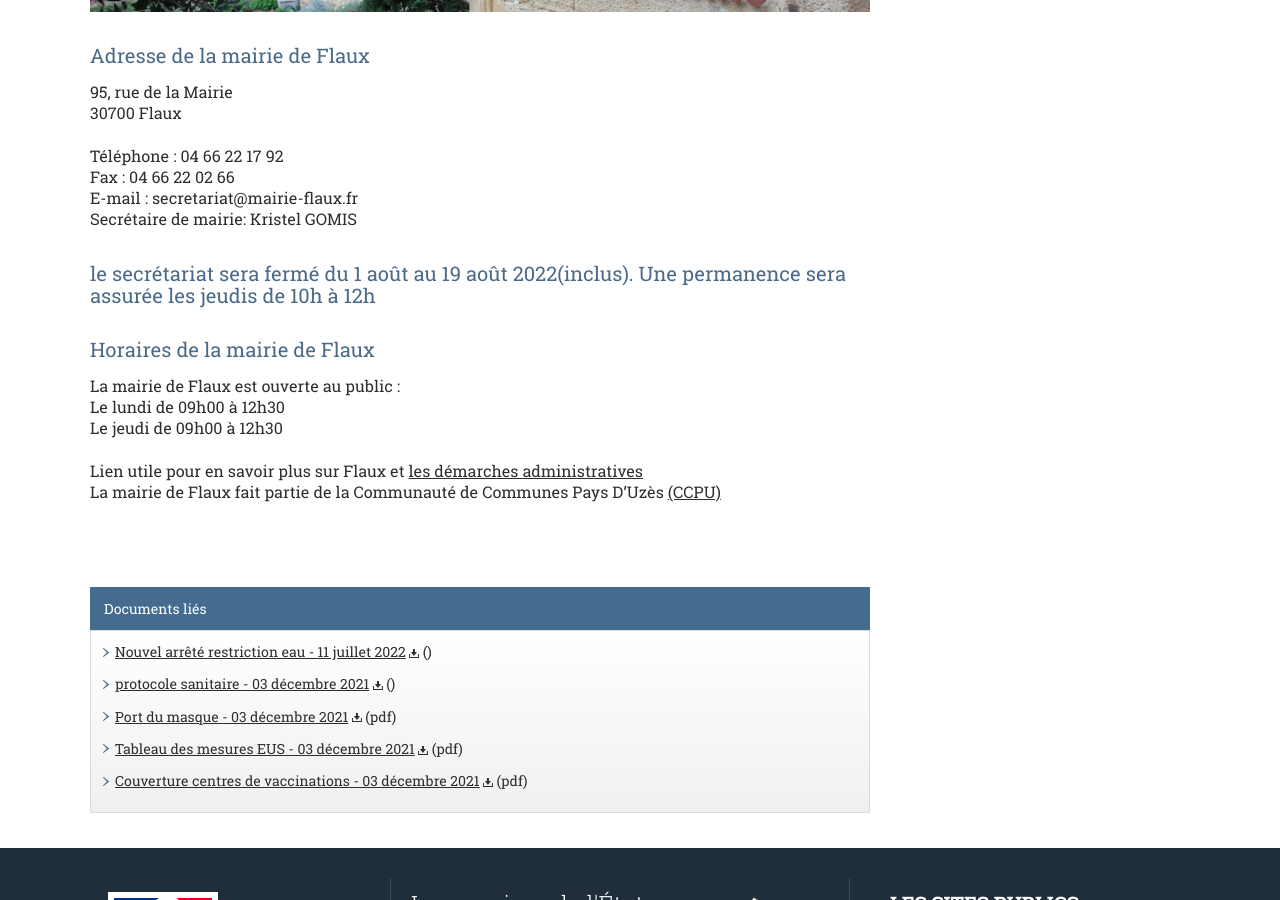
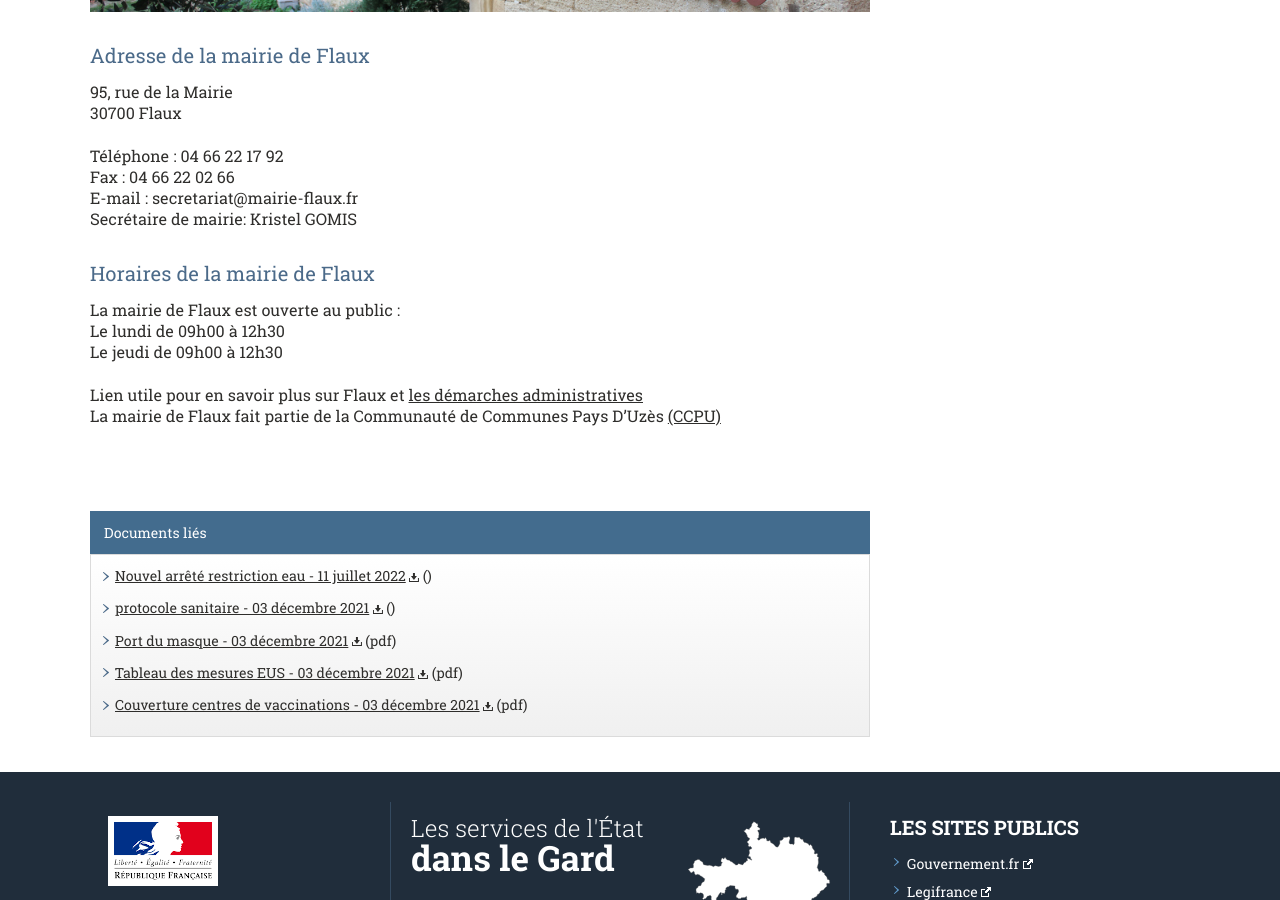
Before and after one commit to Flaux-Village/flaux-village.github.io, a Jekyll site: the page built from mairie.md, in a window 1280 px wide and 900 px high, scrolled down 569 px. Built offline with Jekyll 4.4.1, drawn with Linux system fonts in a browser that asks for light colours; our own code applies the rules of GitHub Pages for plain Markdown files.

Commit message:
Update mairie.md

```diff
--- a/mairie.md
+++ b/mairie.md
@@ -46,7 +46,6 @@ Fax : 04 66 22 02 66<br/>
 E-mail : secretariat@mairie-flaux.fr<br/>
 Secrétaire de mairie: Kristel GOMIS<br/>
 
-## le secrétariat sera fermé du 1 août au 19 août 2022(inclus). Une permanence sera assurée les jeudis de 10h à 12h<br/>
 
 ## Horaires de la mairie de Flaux
 La mairie de Flaux est ouverte au public :<br/>
```
